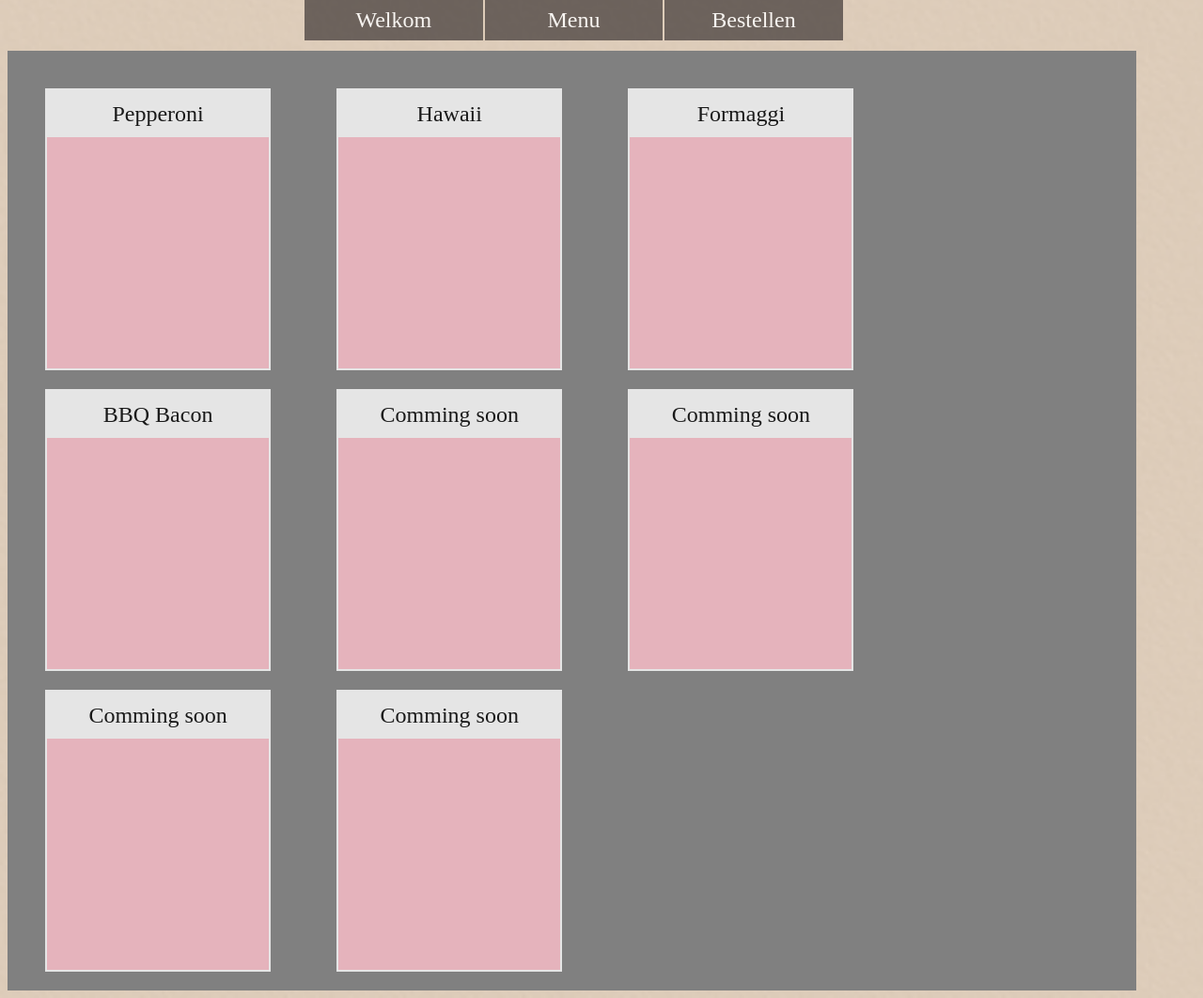
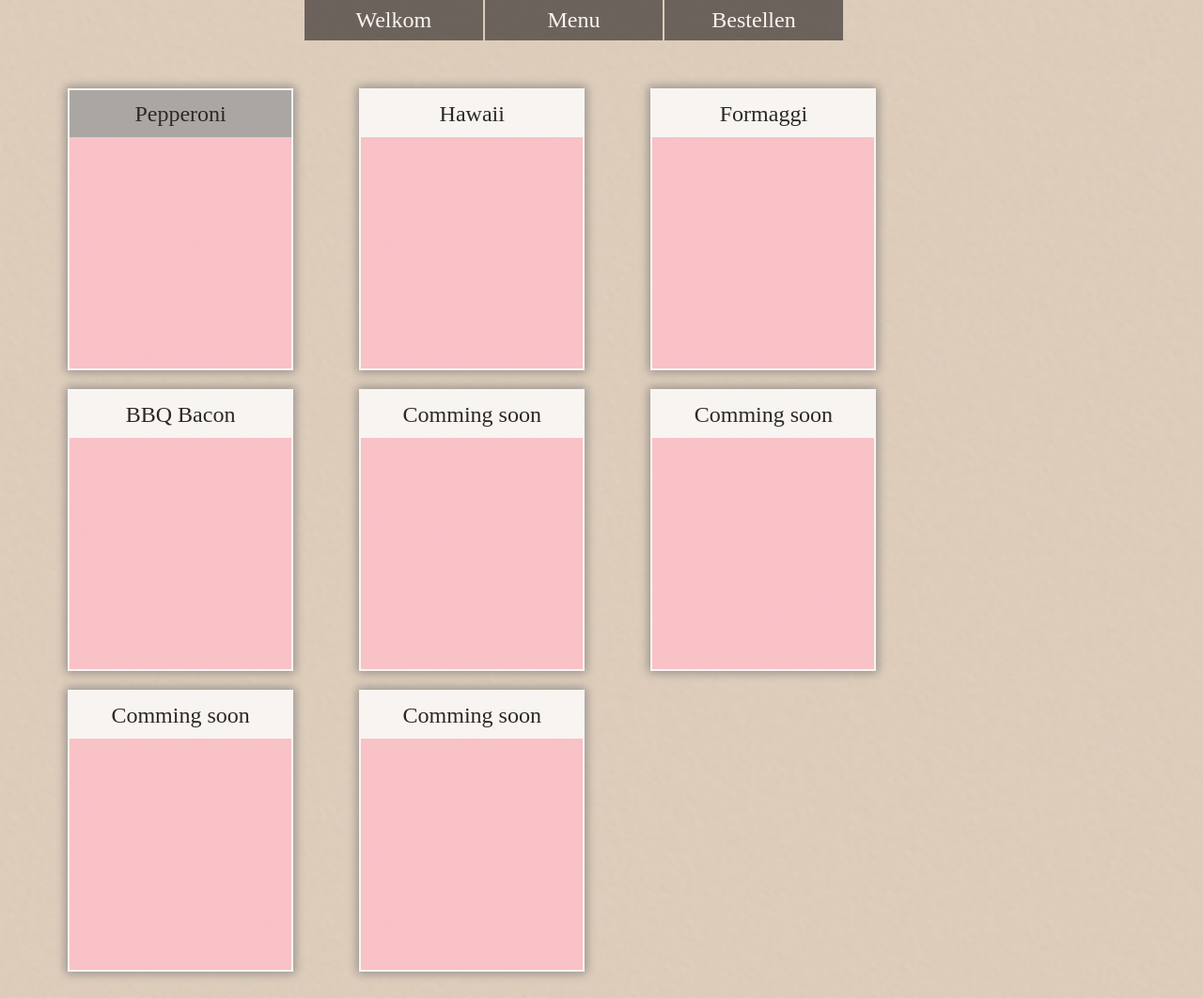
Before and after one commit to Nieyam/ALA-Sopranos, a PHP site: page /menupagina.php in a window 1280 px wide. Shown: the part 26-1088 px from the top of the page at 94% size. Run offline with PHP 8.4, Linux system fonts and the light colour scheme; grey boxes are pictures that could not be loaded.

Commit message:
laatste wijziging

```diff
--- a/menupagina.php
+++ b/menupagina.php
@@ -20,7 +20,7 @@
     <br><br><br>
         <div class="container">
           <ul>
-            <li><div class="title">Pepperoni</div> </li>
+            <li> <div class="title"><div id="pepperoni">Pepperoni</div></div> </li>
             <li> <div class="title">Hawaii</div> </li>
             <li> <div class="title">Formaggi</div> </li>
             <li> <div class="title">BBQ Bacon</div> </li>
--- a/style.css
+++ b/style.css
@@ -53,9 +53,8 @@ nav a:hover {
 .container {
     width: 95%;
     overflow: hidden;
-    background: gray;
     margin-top: 20px auto;
-    padding: 20px 0px;
+    padding: 20px 24px;
 }
 
 .container ul {
@@ -73,6 +72,7 @@ nav a:hover {
     box-sizing: border-box;
     border:  2px solid white;
     transition: 3.5s;
+    box-shadow: 0px 0px 10px 2px grey;
 }
 
 .container ul li .title {
@@ -111,6 +111,10 @@ nav a:hover {
         margin:40px auto;
     }
 }
+
+#pepperoni {
+    background-image: url(images/pepperoni.png);
+}
 /*CSS menupagina */
 
 /*CSS homepagina */
```
Also changed, not shown: images/456jpg.jpg (deleted).
